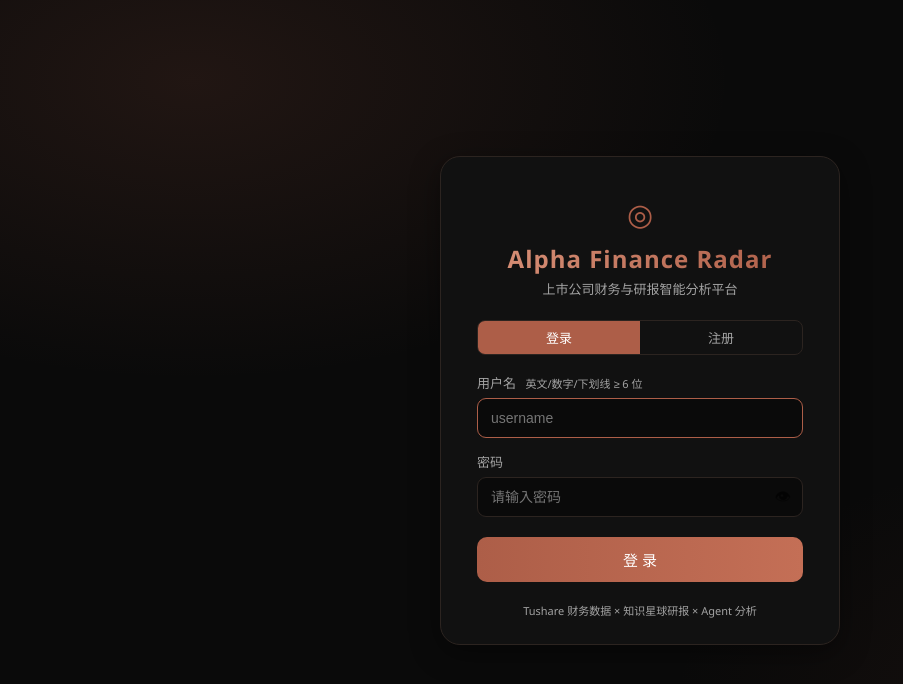
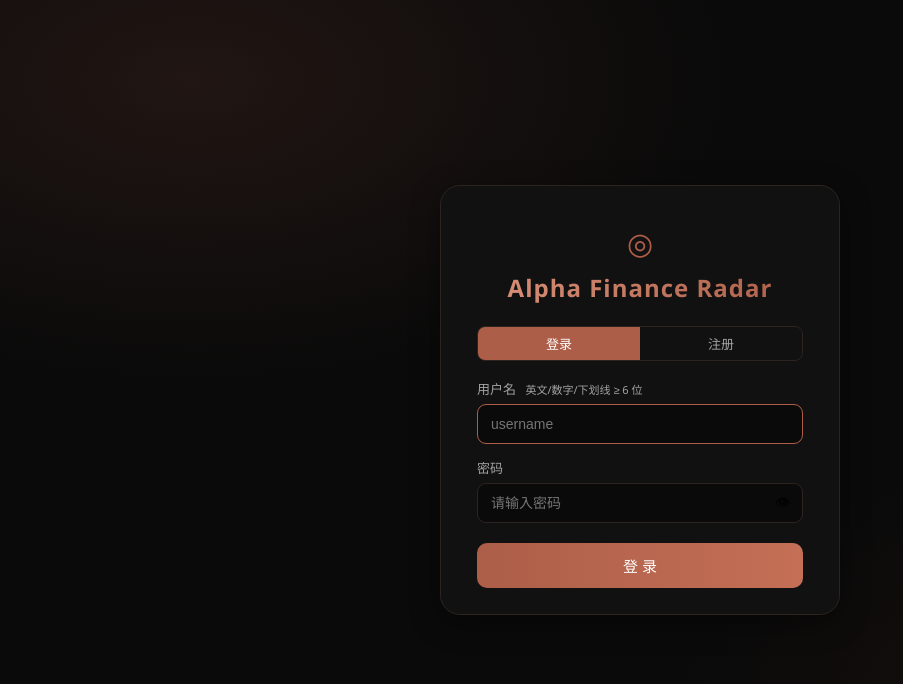
Before and after one commit to GluttonousCat/ai-assistant, a React (Vite) app in the folder web/: page / in a window 1280 px wide. Shown: the top 684 px of the page, without its empty margins (0-903 px from the left). Built offline with nearby package versions, Linux system fonts and the light colour scheme.

Commit message:
2026-11-17 web: strip login tagline and footer for a cleaner page

```diff
--- a/web/src/Login.jsx
+++ b/web/src/Login.jsx
@@ -57,7 +57,6 @@ export default function Login({ onLogin }) {
         <div className="login-brand">
           <span className="logo-mark">◎</span>
           <h1>Alpha Finance Radar</h1>
-          <p className="tagline">上市公司财务与研报智能分析平台</p>
         </div>
 
         <div className="seg login-seg">
@@ -114,10 +113,6 @@ export default function Login({ onLogin }) {
             {busy ? '请稍候…' : mode === 'login' ? '登 录' : '注册并登录'}
           </button>
         </form>
-
-        <div className="login-foot">
-          Tushare 财务数据 × 知识星球研报 × Agent 分析
-        </div>
       </div>
     </div>
   )
--- a/web/src/index.css
+++ b/web/src/index.css
@@ -238,11 +238,10 @@ table.grid tbody td:last-child { border-right: 1px solid var(--border); border-r
 .login-brand { text-align: center; margin-bottom: 22px; }
 .login-brand .logo-mark { font-size: 30px; color: var(--accent); }
 .login-brand h1 {
-  margin: 8px 0 4px; font-size: 24px; letter-spacing: 1px;
+  margin: 8px 0 12px; font-size: 24px; letter-spacing: 1px;
   background: linear-gradient(90deg, #d99178, #ad5e48);
   -webkit-background-clip: text; background-clip: text; color: transparent;
 }
-.login-brand .tagline { color: var(--text-dim); font-size: 13px; margin: 0; }
 .login-seg { margin-bottom: 18px; }
 .login-seg button { flex: 1; }
 .login-form { display: flex; flex-direction: column; gap: 14px; }
@@ -257,7 +256,6 @@ table.grid tbody td:last-child { border-right: 1px solid var(--border); border-r
 .login-msg { font-size: 13px; padding: 9px 12px; border-radius: 9px; }
 .login-msg.error { background: rgba(244, 63, 94, 0.12); color: #fb7185; }
 .login-msg.ok { background: rgba(16, 185, 129, 0.12); color: #34d399; }
-.login-foot { text-align: center; color: var(--text-dim); font-size: 11px; margin-top: 20px; }
 
 /* ---------- 平台主框架 ---------- */
 .platform { display: flex; height: 100vh; height: 100dvh; overflow: hidden; }
```
